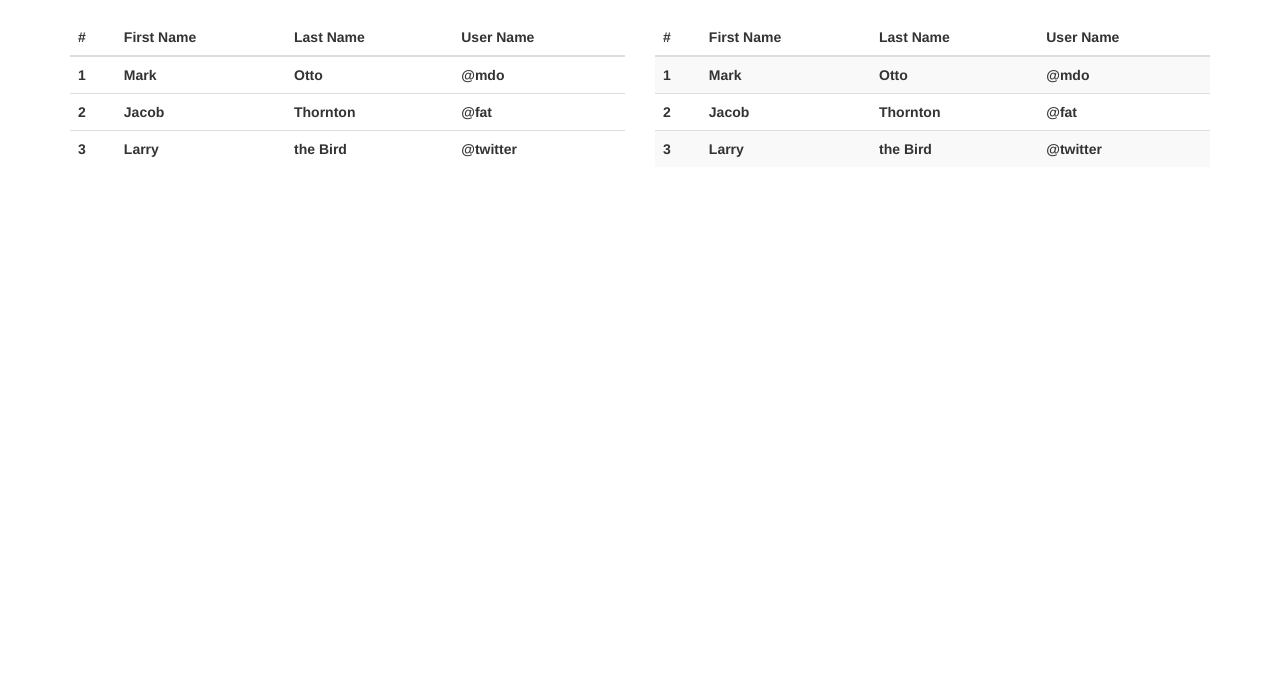
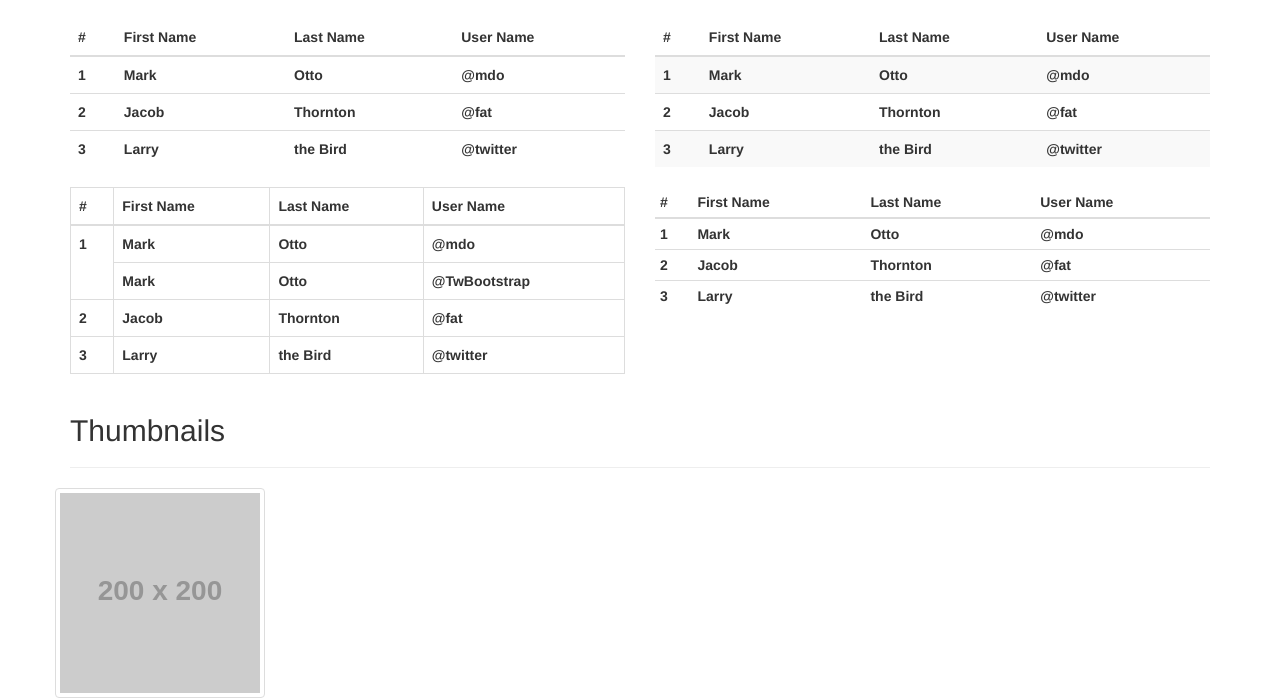
Before and after one commit to IlseMagali/bootstrap-copy-theme, a plain HTML site: page index.html in a window 1280 px wide. Shown: the part 714-1412 px from the top of the page. Before the commit the page ends 901 px from the top, so only its background shows below. Drawn offline with Linux system fonts and the light colour scheme; placeholder pictures from the web are drawn by us.

Commit message:
thumbnails and tables ready

```diff
--- a/index.html
+++ b/index.html
@@ -304,5 +304,162 @@
           </section>
         </section>
       </section>
+      <!-- SECTION TABLE EXAMPLES PART 2 -->
+      <section class="container">
+        <section class="row">
+          <section class="col-md-6">
+            <table class="table table-bordered">
+              <thead>
+                <tr>
+                  <th>
+                    #
+                  </th>
+                  <th>
+                    First Name
+                  </th>
+                  <th>
+                    Last Name
+                  </th>
+                  <th>
+                    User Name
+                  </th>
+                </tr>
+              </thead>
+              <tbody>
+                <tr>
+                  <th rowspan="2">
+                    1
+                  </th>
+                  <th>
+                    Mark
+                  </th>
+                  <th>
+                    Otto
+                  </th>
+                  <th>
+                    @mdo
+                  </th>
+                </tr>
+                <tr>
+                  <th>
+                    Mark
+                  </th>
+                  <th>
+                    Otto
+                  </th>
+                  <th>
+                    @TwBootstrap
+                  </th>
+                </tr>
+                <tr>
+                  <th>
+                    2
+                  </th>
+                  <th>
+                    Jacob
+                  </th>
+                  <th>
+                    Thornton
+                  </th>
+                  <th>
+                    @fat
+                  </th>
+                </tr>
+                <tr>
+                  <th>
+                    3
+                  </th>
+                  <th>
+                    Larry
+                  </th>
+                  <th>
+                    the Bird
+                  </th>
+                  <th>
+                    @twitter
+                  </th>
+                </tr>
+              </tbody>
+            </table>
+          </section>
+          <section class="col-md-6">
+            <table class="table table-condensed">
+              <thead>
+                <tr>
+                  <th>
+                    #
+                  </th>
+                  <th>
+                    First Name
+                  </th>
+                  <th>
+                    Last Name
+                  </th>
+                  <th>
+                    User Name
+                  </th>
+                </tr>
+              </thead>
+                <tr>
+                  <th>
+                    1
+                  </th>
+                  <th>
+                    Mark
+                  </th>
+                  <th>
+                    Otto
+                  </th>
+                  <th>
+                    @mdo
+                  </th>
+                </tr>
+                <tr>
+                  <th>
+                    2
+                  </th>
+                  <th>
+                    Jacob
+                  </th>
+                  <th>
+                    Thornton
+                  </th>
+                  <th>
+                    @fat
+                  </th>
+                </tr>
+                <tr>
+                  <th>
+                    3
+                  </th>
+                  <th>
+                    Larry
+                  </th>
+                  <th>
+                    the Bird
+                  </th>
+                  <th>
+                    @twitter
+                  </th>
+                </tr>
+            </table>
+          </section>
+        </section>
+      </section>
+      <section class="container">
+        <section class="row">
+          <section class="col-md-12">
+            <h2>
+              Thumbnails
+            </h2>
+            <hr>
+          </section>
+        </section>
+      </section>
+      <section class="container">
+        <section class="row">
+          <img src="https://dummyimage.com/200x200/a3a3a3/fff" alt="200x200" class="img-thumbnail">
+        </section>
+      </section>
   </body>
 </html>
```
